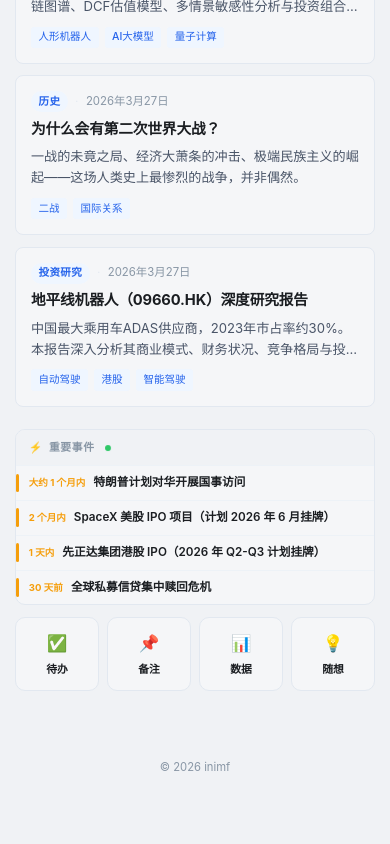
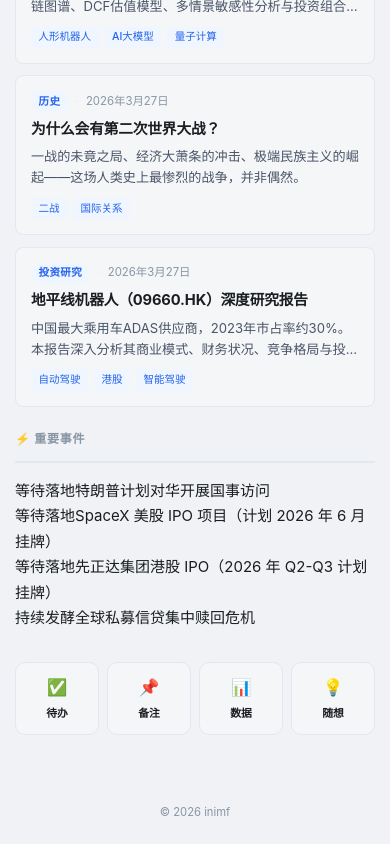
Before and after one commit to web1286/inimf-blog, a Next.js app: page / in a window 390 px wide. Shown: the part 649-1493 px from the top of the page. Before the commit the page ends 1449 px from the top, so only its background shows below. Built offline with nearby package versions, Linux system fonts and the light colour scheme.

Commit message:
feat: update events data with real content + mobile feed style

```diff
--- a/components/Layout.tsx
+++ b/components/Layout.tsx
@@ -92,7 +92,14 @@ export default function Layout({ children, title, description, posts = [], hideS
                   return (
                     <li key={i} className="ev-item">
                       <div className="ev-time">{relTime}</div>
-                      <div className="ev-title">{ev.title}</div>
+                      <div style={{display:'flex',alignItems:'flex-start',gap:'6px',flexWrap:'wrap'}}>
+                        {ev.status && (
+                          <span className={`ev-status-tag ev-status-${ev.status === '突发重大' ? 'alert' : ev.status === '持续发酵' ? 'ongoing' : 'pending'}`}>
+                            {ev.status}
+                          </span>
+                        )}
+                        <div className="ev-title" style={{flex:1,minWidth:0}}>{ev.title}</div>
+                      </div>
                       {ev.content && <div className="ev-content">{ev.content}</div>}
                     </li>
                   )
@@ -111,26 +118,22 @@ export default function Layout({ children, title, description, posts = [], hideS
           {!hideSidebar && (
             <div className="mobile-extra">
 
-              {/* 重要事件紧凑列表 */}
-              <div className="mobile-extra-card">
-                <div className="mobile-extra-header">
-                  <span>⚡</span>
-                  <span>重要事件</span>
-                  <span className="rail-live-dot" style={{marginLeft: '4px'}} />
+              {/* 重要事件 — feed-section 风格，与最新动态/文章统一 */}
+              <div className="feed-section">
+                <div className="feed-header">
+                  <span className="feed-title">⚡ 重要事件</span>
                 </div>
-                <ul className="mobile-ev-list">
-                  {EVENTS.slice(0, 4).map((ev, i) => {
-                    const relTime = formatDistanceToNow(parseISO(ev.datetime), {
-                      addSuffix: true,
-                      locale: zhCN,
-                    })
-                    return (
-                      <li key={i} className="mobile-ev-item">
-                        <span className="mobile-ev-time">{relTime}</span>
-                        <span className="mobile-ev-title">{ev.title}</span>
-                      </li>
-                    )
-                  })}
+                <ul style={{ listStyle: 'none', padding: 0, margin: 0 }}>
+                  {EVENTS.slice(0, 4).map((ev, i) => (
+                    <li key={i} className="mobile-ev-feed-item">
+                      {ev.status && (
+                        <span className={`ev-status-tag ev-status-${ev.status === '突发重大' ? 'alert' : ev.status === '持续发酵' ? 'ongoing' : 'pending'}`}>
+                          {ev.status}
+                        </span>
+                      )}
+                      <span className="mobile-ev-feed-title">{ev.title}</span>
+                    </li>
+                  ))}
                 </ul>
               </div>
 
```
